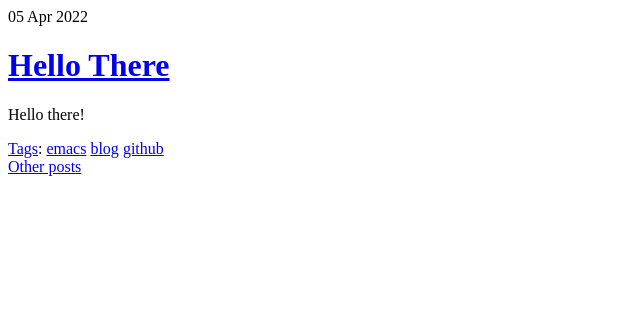
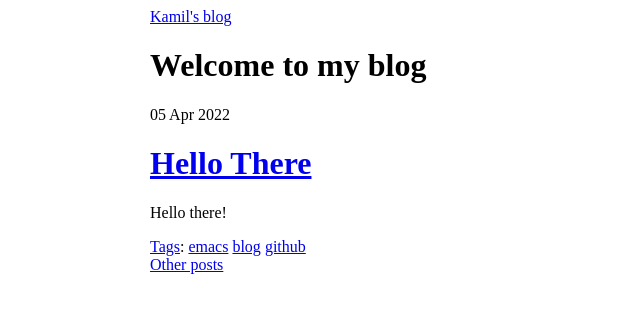
Before and after one commit to ska80/blog, a plain HTML site: page docs/index.html in a window 1280 px wide. Shown: the whole page, without its empty margins (0-640 px from the left). Drawn offline with Linux system fonts and the light colour scheme; files that its build step writes are made by us from their sources.

Commit message:
Republish

```diff
--- a/docs/index.html
+++ b/docs/index.html
@@ -7,10 +7,16 @@
       href="https://ska80.github.io/blog/rss.xml"
       title="RSS feed for https://ska80.github.io/blog/">
 <title>Kamil's blog</title>
-</head>
+<meta name="author" content="Kamil Shakirov">
+<meta name="referrer" content="no-referrer">
+<link href= "static/style.css" rel="stylesheet" type="text/css" />
+<link rel="icon" href="static/favicon.ico"></head>
 <body>
-<div id="preamble" class="status"></div>
+<div id="preamble" class="status"><div class="header">
+  <a href="https://ska80.github.io/blog/">Kamil's blog</a>
+</div></div>
 <div id="content">
+<h1>Welcome to my blog</h1>
 
 <div class="post-date">05 Apr 2022</div><h1 class="post-title"><a href="https://ska80.github.io/blog/hello.html">Hello There</a></h1>
 <p>
--- a/docs/rss.xml
+++ b/docs/rss.xml
@@ -4,7 +4,7 @@
 <title><![CDATA[Kamil's blog]]></title>
 <description><![CDATA[Kamil's blog]]></description>
 <link>https://ska80.github.io/blog/</link>
-<lastBuildDate>Tue, 05 Apr 2022 13:50:13 +0600</lastBuildDate>
+<lastBuildDate>Tue, 05 Apr 2022 13:56:50 +0600</lastBuildDate>
 <item>
   <title><![CDATA[Hello There]]></title>
   <description><![CDATA[
```
Also changed, not shown: docs/archive.html (+7 -2 lines), docs/tag-blog.html (+7 -2 lines), docs/tag-emacs.html (+7 -2 lines), docs/tag-github.html (+7 -2 lines), docs/tags.html (+7 -2 lines).
